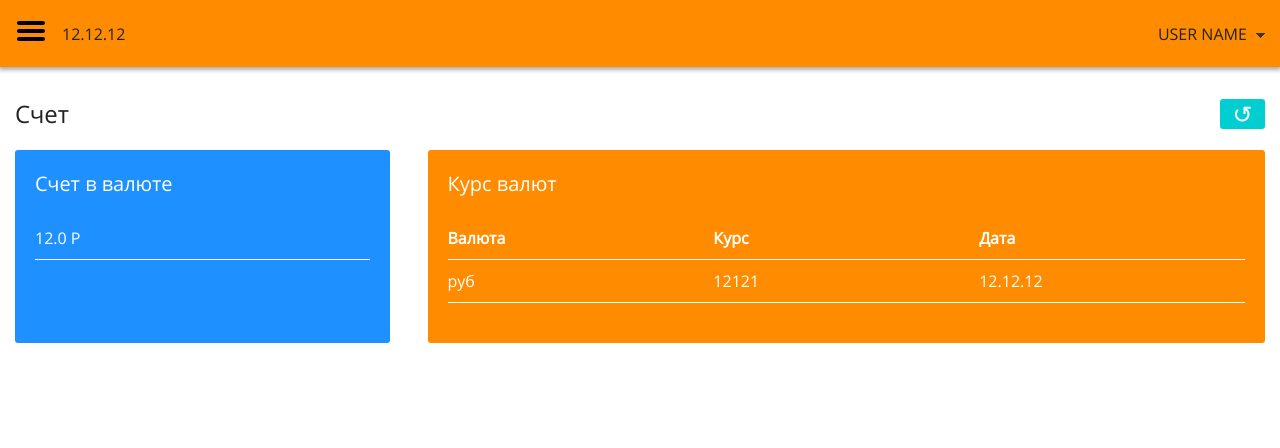
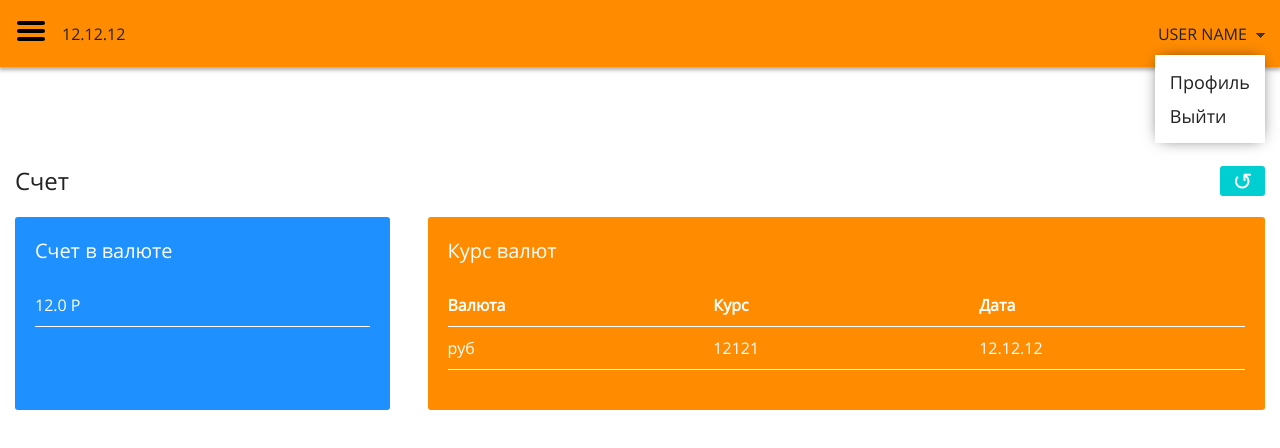
Before and after one commit to antongloom/newsite, a Vue app: page / in a window 1280 px wide. Both pictures are taken after a click on the element "USER NAME". Shown: the top 448 px of the page. Built offline with nearby package versions, Linux system fonts and the light colour scheme; the HTML template or start-up script is replaced by a standard one.

Commit message:
Правки

```diff
--- a/src/assets/style/main.styl
+++ b/src/assets/style/main.styl
@@ -13,6 +13,9 @@ a
 	text-decoration none
 	color #000
 
+li
+	list-style-type none
+
 
 .Main-Content{
 	width 100%
--- a/src/components/app/Navbar.vue
+++ b/src/components/app/Navbar.vue
@@ -7,7 +7,13 @@
 	  		</div>
 	  		<div class="Navbar-Time">12.12.12</div>
 	  	</div>
-	  	<div class="Navbar-User">User Name <img src="@/assets/images/arrow-top.png" alt="Icon"></div>
+	  	<div @click="showInfo" class="Navbar-User">User Name <img src="@/assets/images/arrow-top.png" alt="Icon"></div>
+	  	<div v-if="info" class="Navbar-Info">
+	  		<ul class="Navbar-InfoText">
+	  			<li>Профиль</li>
+	  			<li>Выйти</li>
+	  		</ul>
+	  	</div>
   	</div>
   </div>
 </template>
@@ -27,6 +33,7 @@
 			left 0px
 			right 0px
 			z-index 100
+			position relative
 		&-Btn
 			display flex
 			align-items center
@@ -40,13 +47,36 @@
 			img
 				margin-left 5px
 				vertical-align middle
+		&-Info
+			position absolute
+			right 15px
+			top 55px
+		&-InfoText
+			background #fff
+			-webkit-box-shadow 0px 0px 15px -5px rgba(0,0,0,0.75)
+			-moz-box-shadow 0px 0px 15px -5px rgba(0,0,0,0.75)
+			box-shadow 0px 0px 15px -5px rgba(0,0,0,0.75)
+			padding 15px 15px 5px 15px
+			li
+				margin-bottom 10px
+				font-size 18px
+				cursor pointer
+
+
+
 </style>
 
 <script>
 	export default {
+		data: () => ({
+			info: false
+		}),
 		methods: {
 			Menu() {
 				this.$emit('menu')
+			},
+			showInfo() {
+				this.info = !this.info
 			}
 		}
 	}
```
